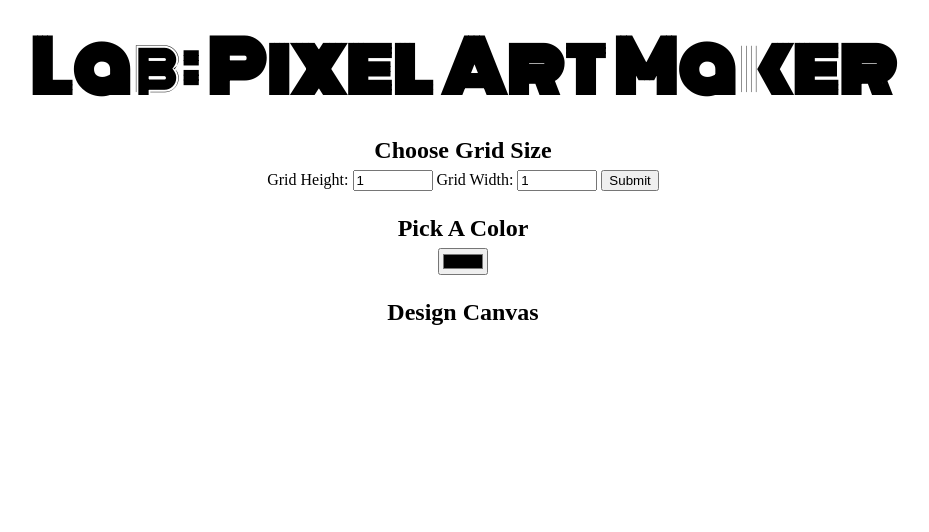
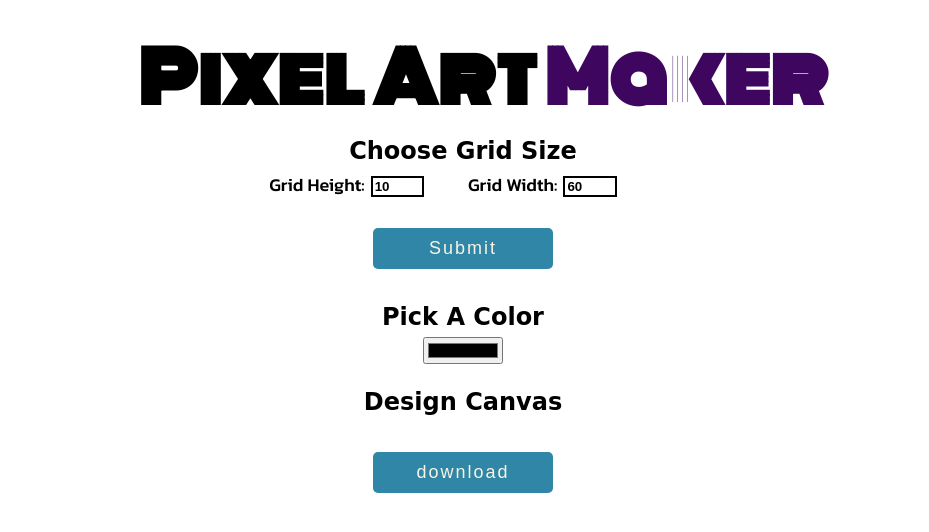
Before and after one commit to Osama10kh/pixelArtMaker, a plain HTML site: page index.html in a window 1280 px wide. Shown: the whole page, without its empty margins (177-1106 px from the left). Drawn offline with Linux system fonts and the light colour scheme; a web font is replaced by a local one.

Commit message:
1- animation -2- convert canvas to img & download the img -3- edit styling

```diff
--- a/app.js
+++ b/app.js
@@ -29,3 +29,22 @@ function makeGrid() {
         };
     };
 }
+
+//convert table to image
+function convertToImage() {
+    var resultDiv = document.getElementById("result");
+    html2canvas(document.getElementById("pixelCanvas"), {
+        onrendered: function (canvas) {
+            var img = canvas.toDataURL("image/png");
+            result.innerHTML = '<a id="downloadExtesion" download="pixelArt.jpeg" href="' + img + '">pixelArt.jpeg</a>';
+            const downloadExtesion = document.querySelector("#downloadExtesion");
+            downloadExtesion.style.cssText = "color:black ; text-decoration:none; position:relative; top:110px";
+        }
+    });
+}
+
+
+
+//click event
+var convertBtn = document.getElementById("dowloadButton");
+convertBtn.addEventListener('click', convertToImage);
--- a/index.html
+++ b/index.html
@@ -7,14 +7,16 @@
 </head>
 
 <body>
-    <h1>Lab: Pixel Art Maker</h1>
+    <h1><span class="pixelArt">Pixel Art</span> <span class="maker">Maker</span></h1>
 
     <h2>Choose Grid Size</h2>
     <form id="sizePicker">
-        Grid Height:
-        <input type="number" id="inputHeight" name="height" min="1" value="1"> Grid Width:
-        <input type="number" id="inputWidth" name="width" min="1" value="1">
-        <input type="submit">
+        <label class="labelHeight label" for="inputHeight">Grid Height:</label>
+        <input type="number" id="inputHeight" name="height" min="1" value="10">
+        <label class="labelWidth label" for="inputWidth">Grid Width:</label>
+        <input type="number" id="inputWidth" name="width" min="1" value="60">
+        <br>
+        <input type="submit" class="submitButton">
     </form>
 
     <h2>Pick A Color</h2>
@@ -22,6 +24,10 @@
 
     <h2>Design Canvas</h2>
     <table id="pixelCanvas"></table>
+    <div id="result"> </div>
+    <button class="dowloadButton" id="dowloadButton" type="button">download</button>
+    <script type="text/javascript"
+        src="https://github.com/niklasvh/html2canvas/releases/download/0.5.0-alpha1/html2canvas.js"></script>
 
     <script src="app.js"></script>
 </body>
--- a/style.css
+++ b/style.css
@@ -1,3 +1,52 @@
+@import url("https://fonts.googleapis.com/css2?family=DotGothic16&family=Kanit:ital,wght@0,200;0,300;0,500;1,400;1,700&family=Saira+Stencil+One&display=swap");
+/* font-family: "DotGothic16", sans-serif; */
+/* font-family: "Kanit", sans-serif; */
+
+/* variable  */
+:root {
+  --hoverButtonColor: #630000;
+}
+
+/* animatio  */
+@keyframes titleMove {
+  from {
+    transform: translate(0, -10px);
+    -webkit-transform: translate(0, -10px);
+    -moz-transform: translate(0, -10px);
+    -ms-transform: translate(0, -10px);
+    -o-transform: translate(0, -10px);
+  }
+  to {
+    transform: translate(20px, 10px);
+    -webkit-transform: translate(20px, 10px);
+    -moz-transform: translate(20px, 10px);
+    -ms-transform: translate(20px, 10px);
+    -o-transform: translate(20px, 10px);
+  }
+}
+
+@keyframes makerMove {
+  from {
+    color: #3e065f;
+  }
+  to {
+    color: #b24080;
+  }
+}
+
+@keyframes downloadButton {
+  10% {
+    opacity: 0.2;
+  }
+  60% {
+    opacity: 0.6;
+  }
+  90% {
+    opacity: 1;
+    color: white;
+  }
+}
+
 body {
   text-align: center;
 }
@@ -6,16 +55,37 @@ h1 {
   font-family: Monoton;
   font-size: 70px;
   margin: 0.2em;
+  animation-name: titleMove;
+  animation-duration: 5s;
+  animation-iteration-count: infinite;
+  animation-direction: alternate;
+}
+
+.maker {
+  animation-name: makerMove;
+  animation-duration: 5s;
+  animation-iteration-count: infinite;
 }
 
 h2 {
   margin: 1em 0 0.25em;
+  font-family: "Saira Stencil One", cursive;
+  transition: 2s;
+  -webkit-transition: 2s;
+  -moz-transition: 2s;
+  -ms-transition: 2s;
+  -o-transition: 2s;
+}
+
+h2:hover {
+  color: #f0a500;
 }
 
 h2:first-of-type {
   margin-top: 0.5em;
 }
 
+/* canvas table  */
 table,
 tr,
 td {
@@ -29,12 +99,59 @@ table {
 
 tr {
   height: 20px;
+  padding: 3px;
 }
 
 td {
   width: 20px;
+  padding: 3px;
+}
+
+label {
+  font: large "Kanit", sans-serif;
 }
 
 input[type="number"] {
+  width: 4em;
+  margin: 0 40px 0 2px;
+  border: 2px solid black;
+  font-weight: 600;
+}
+
+input[type="color"] {
   width: 6em;
 }
+
+.submitButton,
+.dowloadButton,
+#downloadExtesion {
+  padding: 10px;
+  margin: 30px 0 10px;
+  width: 10em;
+  cursor: pointer;
+  font-size: large;
+  letter-spacing: 2px;
+  color: #fbf3e4;
+  background-color: #2f86a6;
+  border: none;
+  border-radius: 5px;
+  -webkit-border-radius: 5px;
+  -moz-border-radius: 5px;
+  -ms-border-radius: 5px;
+  -o-border-radius: 5px;
+  transition: 0.8s;
+  -webkit-transition: 0.8s;
+  -moz-transition: 0.8s;
+  -ms-transition: 0.8s;
+  -o-transition: 0.8s;
+}
+
+.submitButton:hover,
+.dowloadButton:hover {
+  background-color: var(--hoverButtonColor);
+}
+
+#downloadExtesion {
+  animation: downloadButton 5s infinite alternate;
+  -webkit-animation: downloadButton 5s infinite alternate;
+}
```
